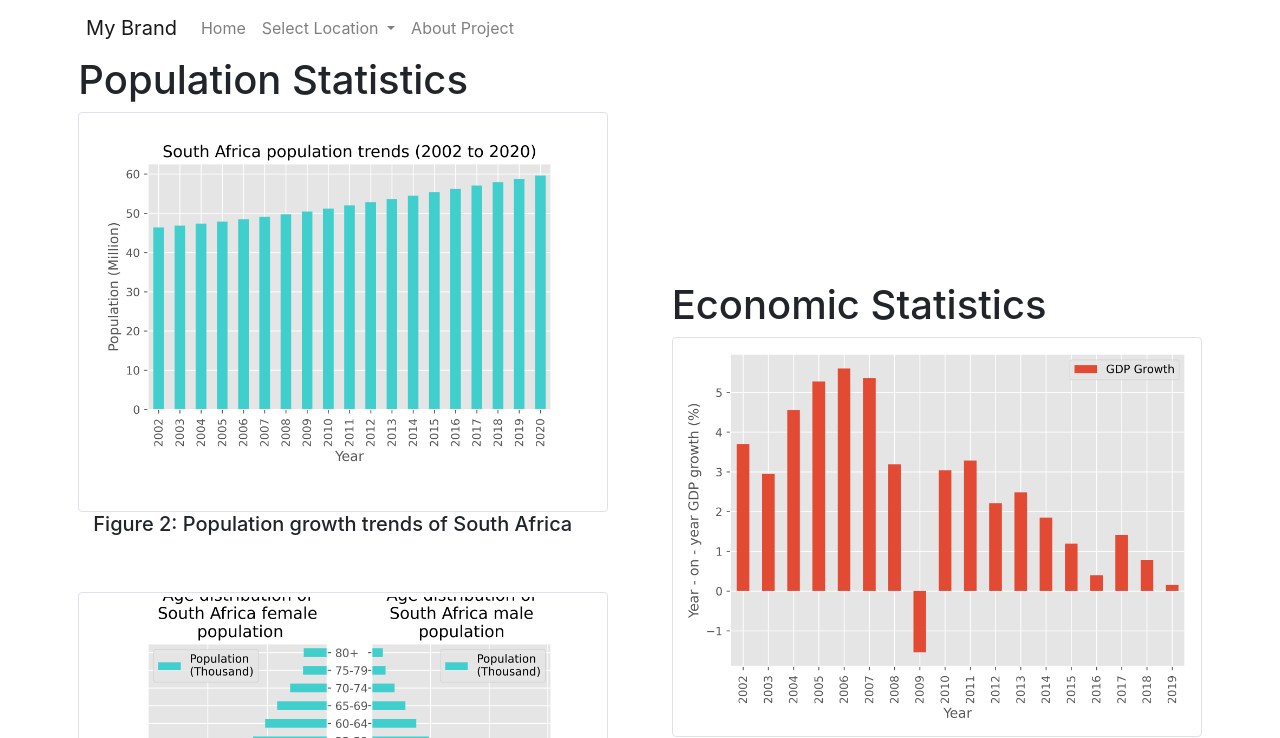
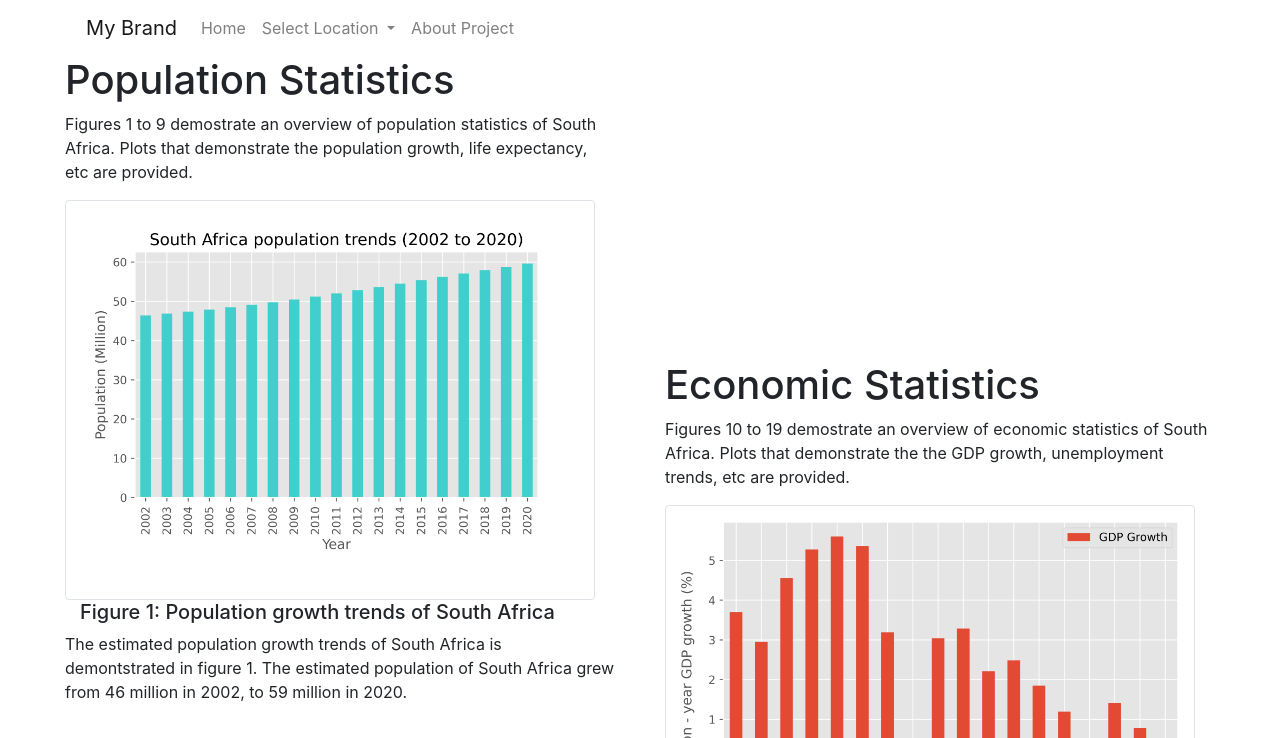
Before and after one commit to ThusoTR/SA-Stats-Visualizer-on-Map, a Django app: a page that uses SA_Stats_Visualizer/templates/view_SA_stats.html in a window 1280 px wide. Shown: the top 738 px of the page. Run offline with Django 3.2, Linux system fonts and the light colour scheme; some libraries are stand-ins or nearby versions.

Commit message:
Continue to add context to statistics

```diff
--- a/SA_Stats_Visualizer/shared_static_files/map_visualization.css
+++ b/SA_Stats_Visualizer/shared_static_files/map_visualization.css
@@ -4,7 +4,6 @@
   flex-wrap: wrap;
   align-items:center;
 }
-
 #mapid{height: 400px;
        width: 430px;
        border-radius: 25px}
--- a/SA_Stats_Visualizer/shared_static_files/view_SA_stats.css
+++ b/SA_Stats_Visualizer/shared_static_files/view_SA_stats.css
@@ -4,8 +4,12 @@
   flex-wrap: wrap;
   align-items:center;
   justify-content: space-evenly;
+  flex-grow: 1;
 }
 img{
   max-width: 400px;
   max-height: 400px;
 }
+.paragraph_content{
+  max-width: 550px;
+}
--- a/SA_Stats_Visualizer/templates/view_SA_stats.html
+++ b/SA_Stats_Visualizer/templates/view_SA_stats.html
@@ -13,12 +13,26 @@
     <div class="heading">
       <h1>Population Statistics</h1>
     </div>
+    <div class="paragraph_content">
+      <p>Figures 1 to 9 demostrate an overview of population statistics of South Africa. Plots that demonstrate the
+      population growth, life expectancy, etc are provided.</p>
+    </div>
     <img class="img-thumbnail" src="{% static South_Africa_population_trends %}" >
-    <h5 class="container">Figure 2: Population growth trends of South Africa</h5>
+    <h5 class="container">Figure 1: Population growth trends of South Africa</h5>
 
-    <br><br>
+      <div class="paragraph_content">
+        <p>The estimated population growth trends of South Africa is demontstrated in figure 1.
+          The estimated population of South Africa grew from 46 million in 2002, to 59 million in
+        2020. </p>
+      </div>
+
+    <br>
     <img class="img-thumbnail" src="{% static Population_Distrion_By_Age_and_Sex %}">
-    <br><br>
+    <h5 class="container">Figure 2: Population by age group and sex</h5>
+      <div class="paragraph_content">
+        <p>Figure 2 demonstates the South African 2020-mid year estimated population by age group and sex.</p>
+      </div>
+    <br>
     <img class="img-thumbnail" src="{% static Percentage_Population_estimate_by_sex_and_race %}">
     <br><br>
     <img class="img-thumbnail" src="{% static population_per_province %}">
@@ -35,6 +49,10 @@
   <div class="economic_stats">
     <div class="heading">
       <h1>Economic Statistics</h1>
+    </div>
+    <div class="paragraph_content">
+      <p>Figures 10 to 19 demostrate an overview of economic statistics of South Africa. Plots that demonstrate the
+      the GDP growth, unemployment trends, etc are provided.</p>
     </div>
     <img class="img-thumbnail" src="{% static GDP_Growth %}">
     <h5 class="container">Figure 2: Economic growth trends of South Africa</h5>
```
